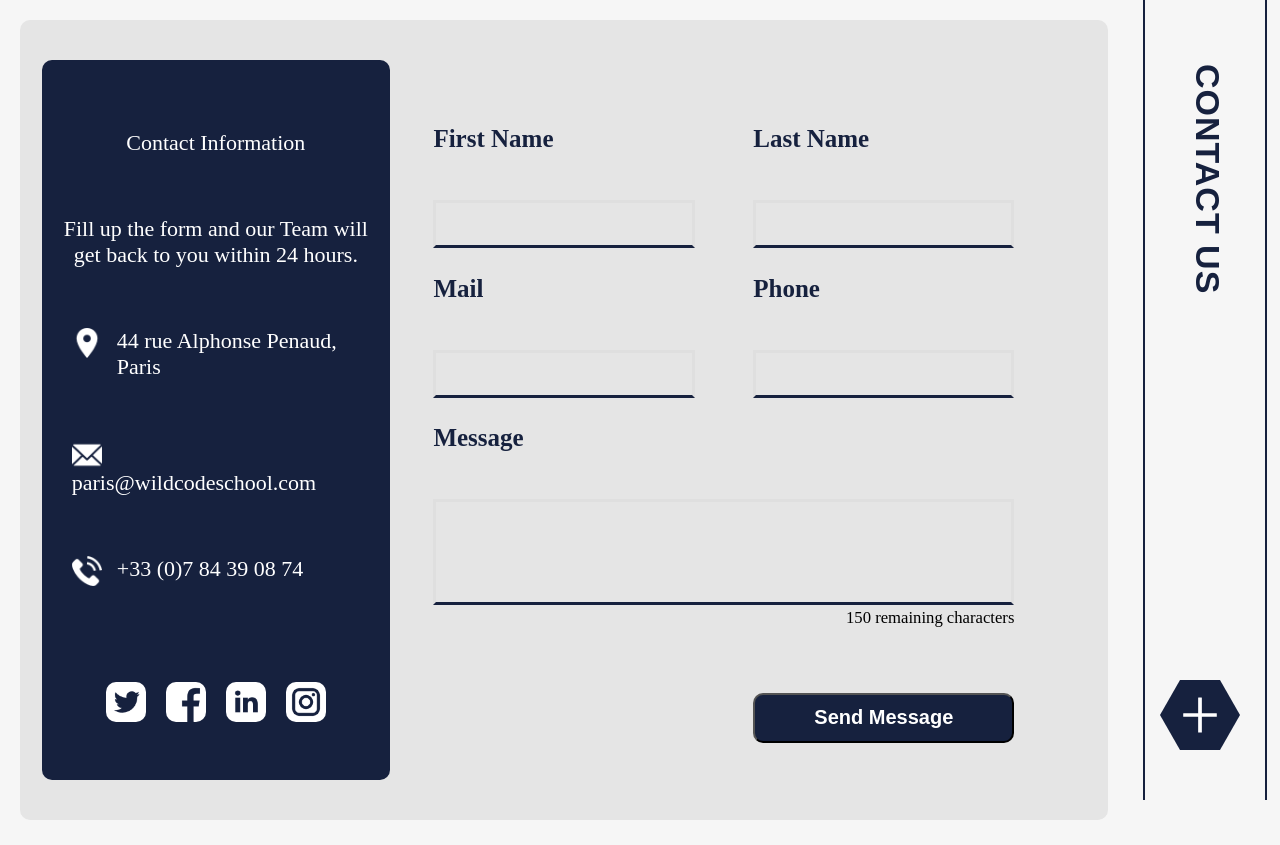
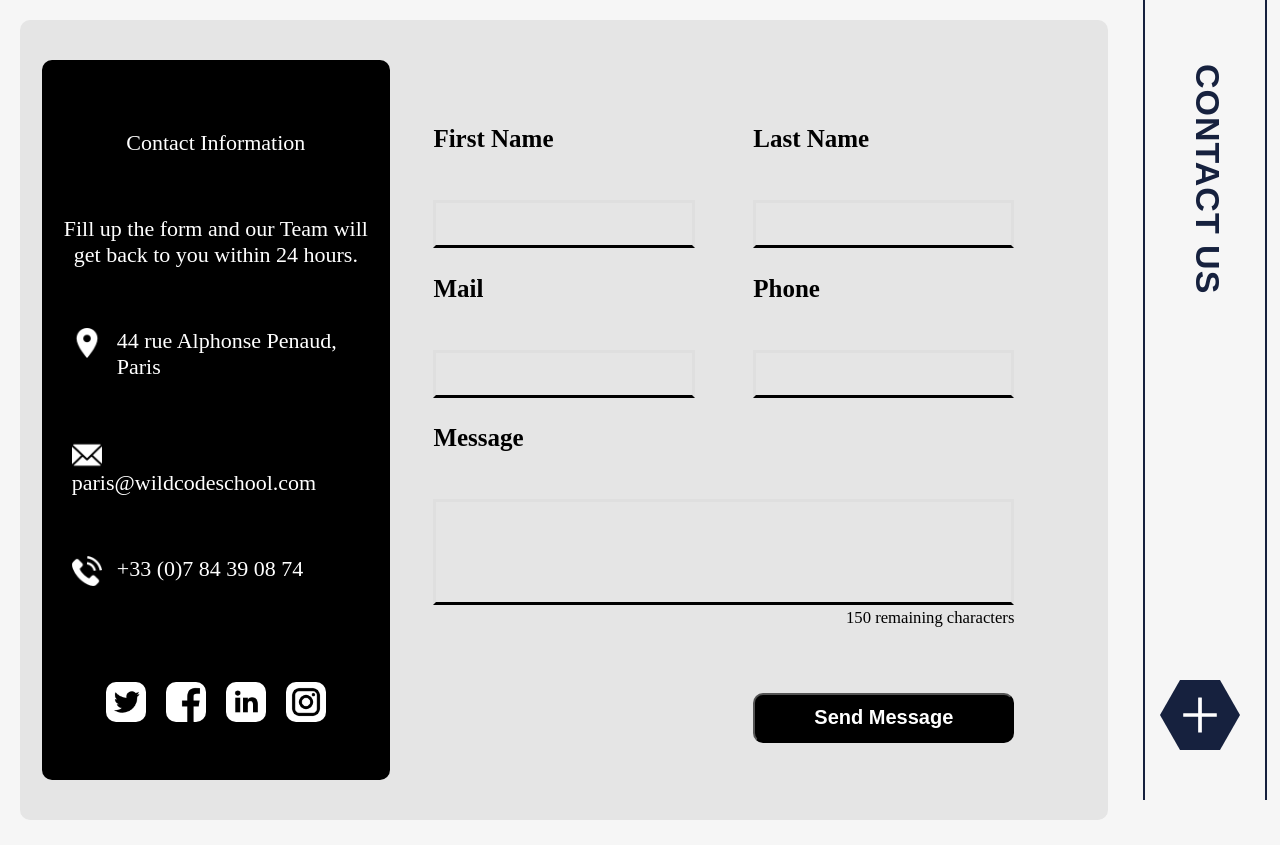
Before and after one commit to FredyLy/Wild_Art_Museums, a React (Create React App) app: page /contact in a window 1280 px wide. Built offline with nearby package versions, Linux system fonts and the light colour scheme; some icons are missing.

Commit message:
Modified color

```diff
--- a/src/components/Contact Us/ContactUs.css
+++ b/src/components/Contact Us/ContactUs.css
@@ -20,7 +20,7 @@
 }
 
 .cu-contact-information {
-    background-color: var(--dark-blue);
+    background-color: var(--black-color);
     color: var(--second-color);
     border-radius: 10px;
     text-align: left;
@@ -129,7 +129,7 @@
 }
 
 .element-12 {
-    background-color: var(--dark-blue);
+    background-color: var(--black-color);
     color: var(--second-color);
     grid-column-start: 2;
     grid-column-end: 3;
@@ -148,7 +148,7 @@ label {
 
 input {
     border: 3px solid rgba(0, 0, 0, 0.021);
-    border-bottom: 3px solid var(--dark-blue);
+    border-bottom: 3px solid var(--black-color);
     background-color: var(--light-grey);
     height: 40px;
     font-size: 20px;
@@ -159,7 +159,7 @@ textarea {
     grid-column-end: 3;
     background-color: var(--light-grey);
     border: 3px solid rgba(0, 0, 0, 0.021);
-    border-bottom: 3px solid var(--dark-blue);
+    border-bottom: 3px solid var(--black-color);
     height: 40px;
     font-size: 20px;
     padding: 30px;
@@ -176,7 +176,7 @@ textarea {
 }
 
 .element-1, .element-3, .element-5, .element-6, .element-9 {
-    color: var(--dark-blue);
+    color: var(--black-color);
 }
 
 @media screen and (max-width: 1200px) {
```
